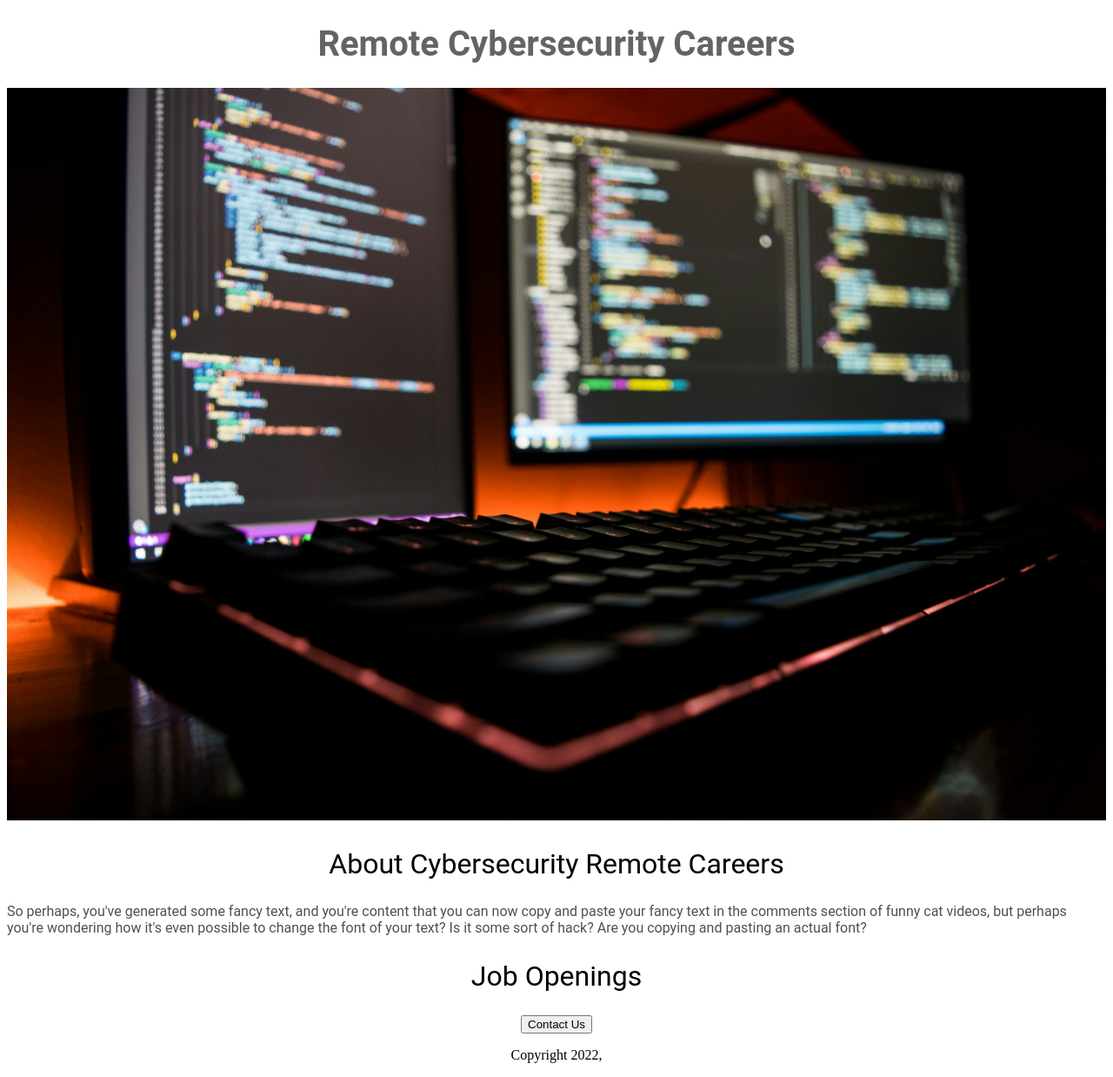
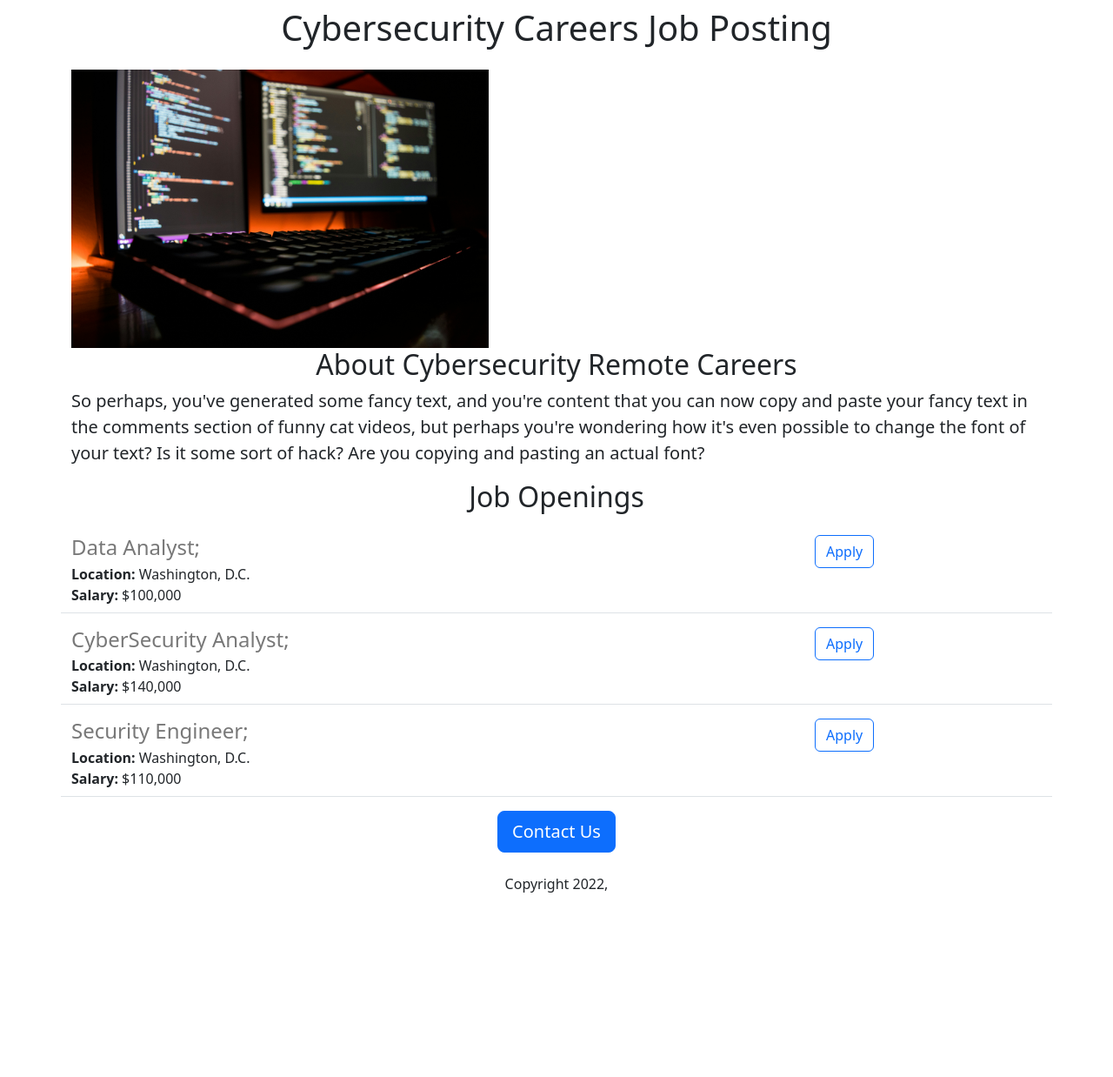
Before and after one commit to xyzchris0/careers-website, a Flask app: page / in a window 1280 px wide. Shown: the whole page at 87% size. After the commit the page ends 1026 px from the top, so only its background shows below. Run offline with Flask 3, Linux system fonts and the light colour scheme.

Commit message:
Added Dynamic Data and api route

```diff
--- a/app.py
+++ b/app.py
@@ -1,12 +1,42 @@
-from flask import Flask, render_template
+from flask import Flask, render_template, jsonify
 
 app = Flask(__name__)
 
+JOBS = [
+    {
+        'id': 1,
+        'title': 'Data Analyst',
+        'location': 'Washington, D.C.',
+        'salary': '$100,000',
+    },
+    {
+        'id': 2,
+        'title': 'CyberSecurity Analyst',
+        'location': 'Washington, D.C.',
+        'salary': '$140,000',
+    },
+    {
+        'id': 3,
+        'title': 'Security Engineer',
+        'location': 'Washington, D.C.',
+        'salary': '$110,000',
+    }
+]
 
 @app.route("/")
 def hello_world():
-  return render_template('home.html')
+    return render_template('home.html',
+                           jobs=JOBS,
+                          company_name='Cybersecurity Careers')
 
 
+
+
+
+
+@app.route("/api/jobs")
+def list_jobs():
+  return jsonify(JOBS)
+
 if __name__ == "__main__":
-  app.run(host='0.0.0.0', debug=True)
+    app.run(host='0.0.0.0', debug=True)
--- a/templates/home.html
+++ b/templates/home.html
@@ -1,57 +1,36 @@
 <!DOCTYPE html>
 <html>
   <head>
-    <title> Careers  </title>
+    <title>Careers</title>
+    <meta charset="utf-8">
+    <meta name="viewport" content="width=device-width, initial-scale=1">
+    <link href="https://cdn.jsdelivr.net/npm/bootstrap@5.3.3/dist/css/bootstrap.min.css" rel="stylesheet" integrity="sha384-QWTKZyjpPEjISv5WaRU9OFeRpok6YctnYmDr5pNlyT2bRjXh0JMhjY6hW+ALEwIH" crossorigin="anonymous">
     <style>
-      h1 {
-        font-size: 40px;
-        font-family: Roboto;
-        font: weight: normal;
-        color: rgb(100, 100, 100);
-        text-align: center;
-
-      }
       #banner {
-        width: 100%;
-        height: 360%;
-        object-fit: cover;
-      }
-      h2 {
-        font-family: Roboto;
-        font-size: 32px;
-        color: rgb(100)100, 100);
-        text-align: center;
-        font-weight: normal;
-
-      }
-      .bodytext {
-        font-family: Roboto;
-        color: rgb(80, 80, 80);
-      }
-
-      #container {
-        mac-width: 720px;
-        margin: 0 auto 0 auto;
       }
     </style>
   </head>
   <body>
-    <div id="container">
-      <h1> Remote Cybersecurity Careers</h1>
+    <div class="container">
+      <h1 class="text-center mt-2 mb-4">
+        {{company_name}} Job Posting
+      </h1>
       <img id="banner" src="https://c3f885b8-02d3-4b26-85fc-97bba4c16c96-00-u2p45xryfpgi.riker.replit.dev/static/Careersimg.jpg"
         height="320">
-      <h2> About Cybersecurity Remote Careers</h2>
-      <p class="bodytext">
+      <h2 class="text-center"> About Cybersecurity Remote Careers</h2>
+      <p class="lead">
         So perhaps, you've generated some fancy text, and you're content that you can now copy and paste your fancy text in the comments section of funny cat videos, but perhaps you're wondering how it's even possible to change the font of your text? Is it some sort of hack? Are you copying and pasting an actual font?
       </p>
-      <h2>Job Openings</h2>
-      <p class="bodytext" To Do</p>
-      <div style="text-align:center;">
-      <button>Contact Us</button>
-        <p>Copyright 2022,</p>
+      <h2 class="text-center mt-2 mb-4">Job Openings</h2>
+      <p>
+        {% for job in jobs %}
+          {% include 'jobitem.html' %}
+        {% endfor %}
+      </p>
+      <div class="text-center">
+      <button class="btn btn-primary btn-lg">Contact Us</button>
+        <p class="mt-4">Copyright 2022,</p>
       </div>
     </div>
-
   </body>
-
 </html>
--- /dev/null
+++ b/templates/jobitem.html
@@ -0,0 +1,19 @@
+<div class="border-bottom row" style="margin-bottom:16px;padding-bottom:8px;">
+  <div class="col-9">
+    <h4
+      style="color:rgb(120,120,120); margin-bottom:4px;">
+      {{job['title']}};
+    </h4>
+    <div>
+      <b>Location:</b> {{job['location']}}
+    </div>
+    {% if 'salary' in job %}
+    <div>
+      <b>Salary:</b> {{job['salary']}}
+    </div>
+    {% endif %}
+  </div>
+  <div class="col-3">
+    <button type="button" class="btn btn-outline-primary">Apply</button>
+  </div>
+</div>
```
